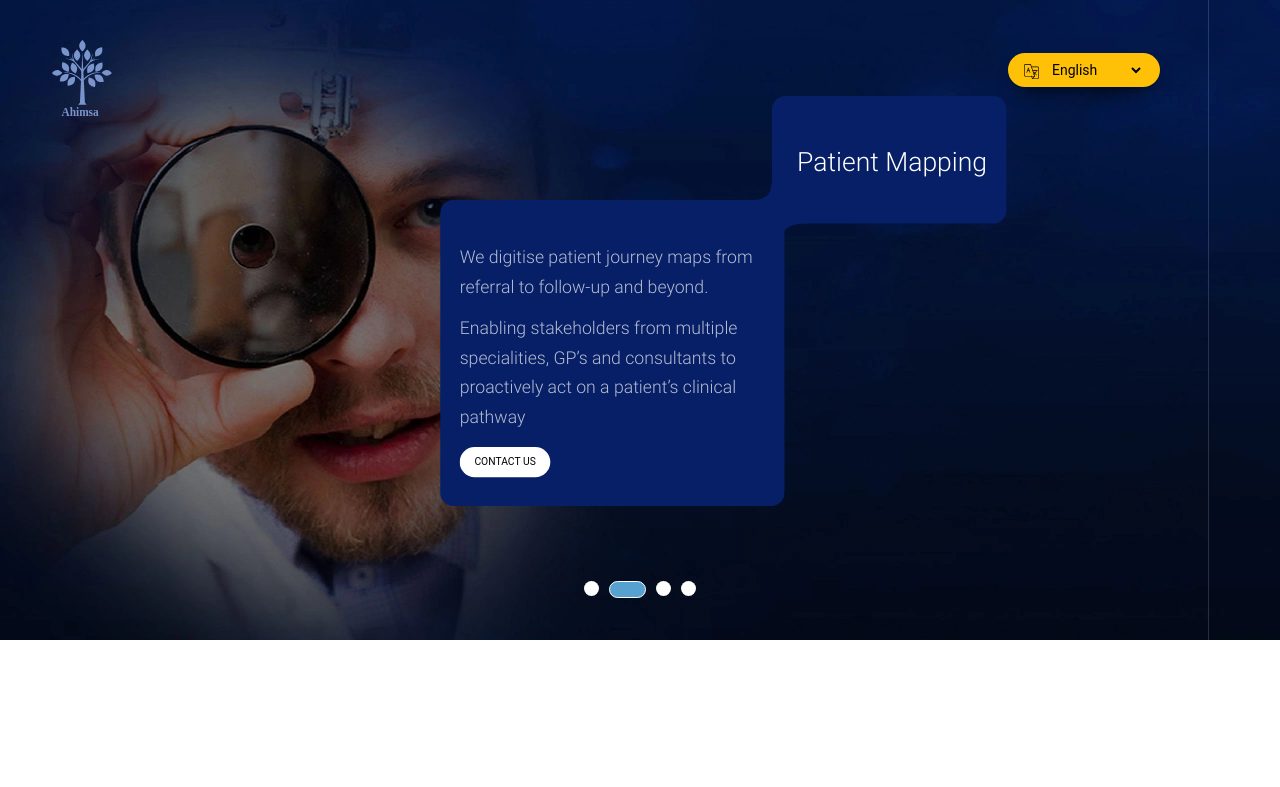
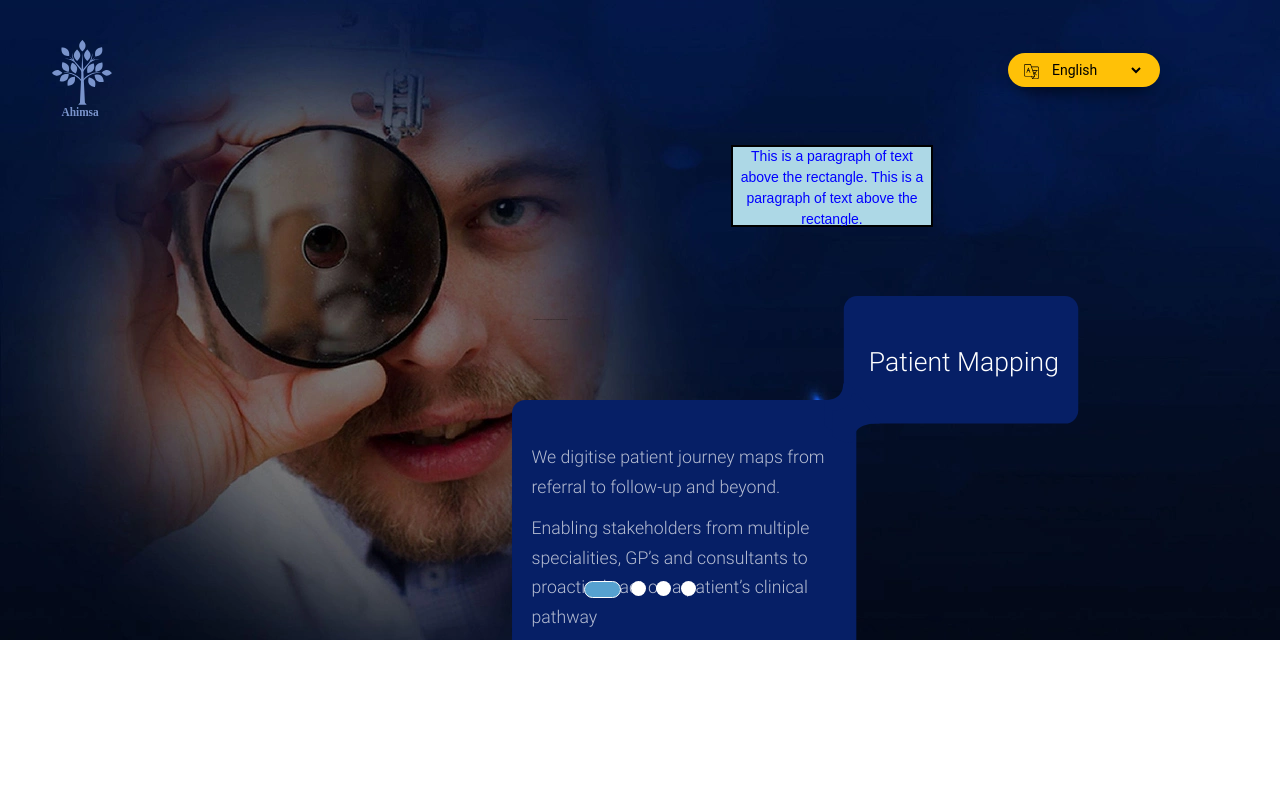
Before and after one commit to sreejith1234/ahimsa-safari, a plain HTML site: page index.html in a window 1280 px wide. Shown: the top 787 px of the page. Drawn offline with Linux system fonts and the light colour scheme.

Commit message:
Add files via upload

```diff
--- a/index.html
+++ b/index.html
@@ -106,9 +106,22 @@
                                         </a>
                                     </div>
                                 </div>
+                                <svg width="300" height="200" xmlns="http://www.w3.org/2000/svg">
+  <!-- Rectangle -->
+  <rect x="50" y="50" width="200" height="80" fill="lightblue" stroke="black" stroke-width="2" />
+
+  <!-- Embedded HTML Content using foreignObject -->
+  <foreignObject x="50" y="50" width="200" height="80">
+    <div xmlns="http://www.w3.org/1999/xhtml" style="font-family: Arial; font-size: 14px; color: blue;">
+      <p>This is a paragraph of text above the rectangle.
+      This is a paragraph of text above the rectangle.</p>
+    </div>
+  </foreignObject>
+</svg>
                                 <svg version="1.1" id="Layer_1" xmlns="http://www.w3.org/2000/svg" xmlns:xlink="http://www.w3.org/1999/xlink" x="0px" y="0px" viewBox="0 0 868 650" style="enable-background:new 0 0 668 505;" xml:space="preserve">
                                     <g id="Group_27632" data-name="Group 27632">
                                         <rect id="Rectangle_221" data-name="Rectangle 221" class="slider-bg-b" x="450" width="318" height="173" rx="18"></rect>
+                                        <text id="pt5" class="cls-2" transform="translate(29.29 32.47)">We digitise patient journey maps from referral to follow-up and beyond.</text>
                                         <rect id="slide2_sub_box" data-name="Rectangle 223" fill="#061f66" y="141" width="467" height="415" rx="18" style="height: 415px;"></rect>
                                         <path id="Path_748" data-name="Path 748" class="slider-bg-b" d="M348.92,122.06c-1.6,21-24.75,18.86-24.75,18.86v35.33s29.52,19.76,29.75,0,34-17.58,34-17.58S350.52,101.05,348.92,122.06Z" transform="translate(100 0)"></path>
                                         <path id="Path_749" data-name="Path 749" class="slider-bg-b" d="M359.88,136.38c-1.61,21-24.76,18.86-24.76,18.86v35.33s29.53,19.75,29.76,0,34-17.58,34-17.58S361.48,115.37,359.88,136.38Z" transform="translate(100 0)"></path>
@@ -118,6 +131,7 @@
                                     </foreignObject>
                                     <foreignObject x="0" y="120" width="420" height="400" transform="translate(26.43 78.01)">
                                         <div xmlns="http://www.w3.org/1999/xhtml" class="slider1-text-2">
+
                                             <p class="lang" key="title2sub1">We digitise patient journey maps from referral to follow-up and beyond.</p>
                                             <p class="lang" key="title2sub2">Enabling stakeholders from multiple specialities, GP’s and consultants to proactively act on a patient’s clinical pathway</p>
                                             <a class="link" href="contact.html">
@@ -129,7 +143,7 @@
                             </div>
                         </div>
                     </div>
-                    <div class="carousel-item">
+                    <!-- <div class="carousel-item">
                         <img class="slider-img" src="img/bg3.png" alt="swamp">
                         <div class="container slider-container hide-container-bg">
                             <div class="carousel-caption-3">
@@ -203,7 +217,7 @@
                                 </svg>
                             </div>
                         </div>
-                    </div>
+                    </div> -->
                 </div>
                 <button class="carousel-control-prev" type="button" data-bs-target="#myCarousel" data-bs-slide="prev">
                     <span class="carousel-control-prev-icon" aria-hidden="true"></span>
```
